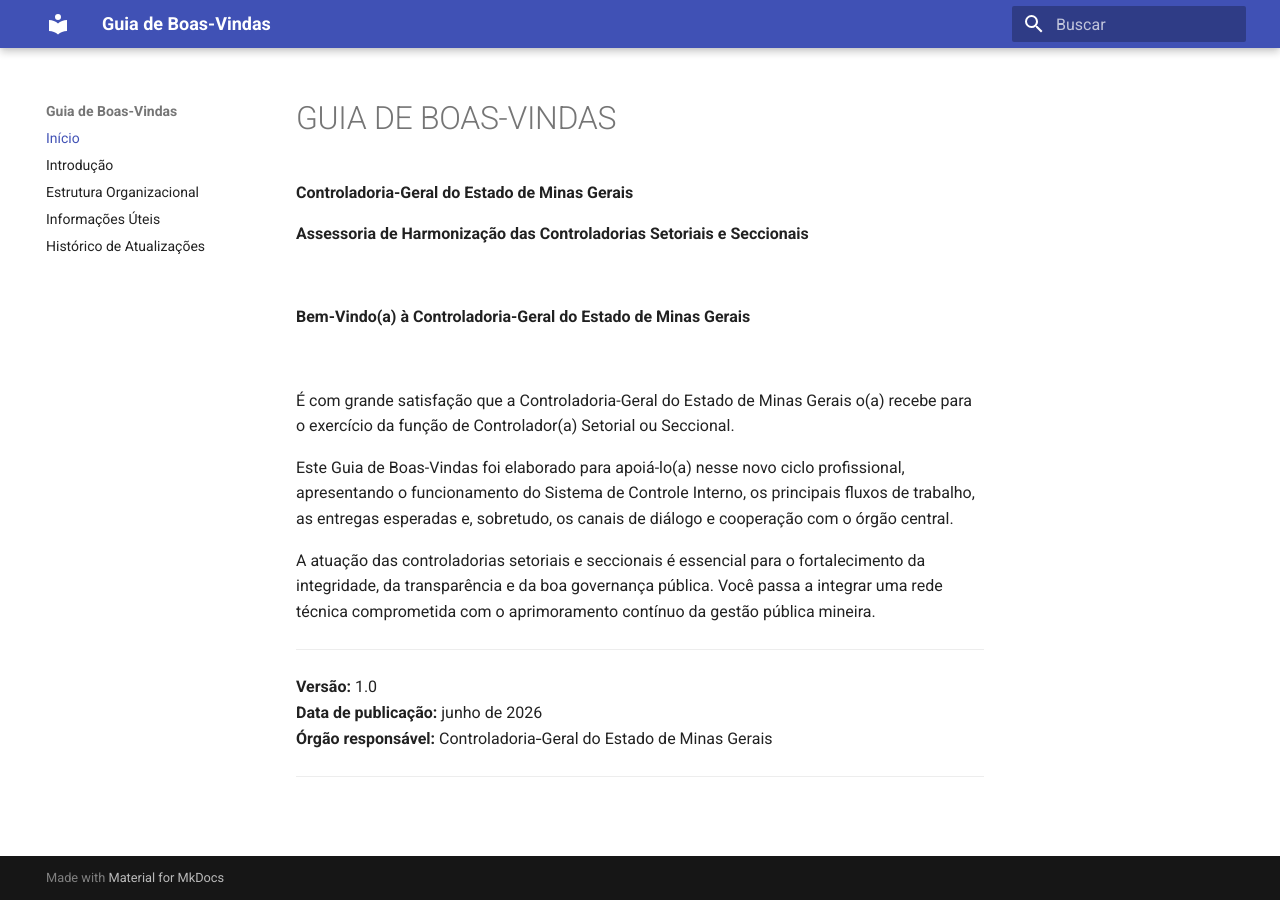
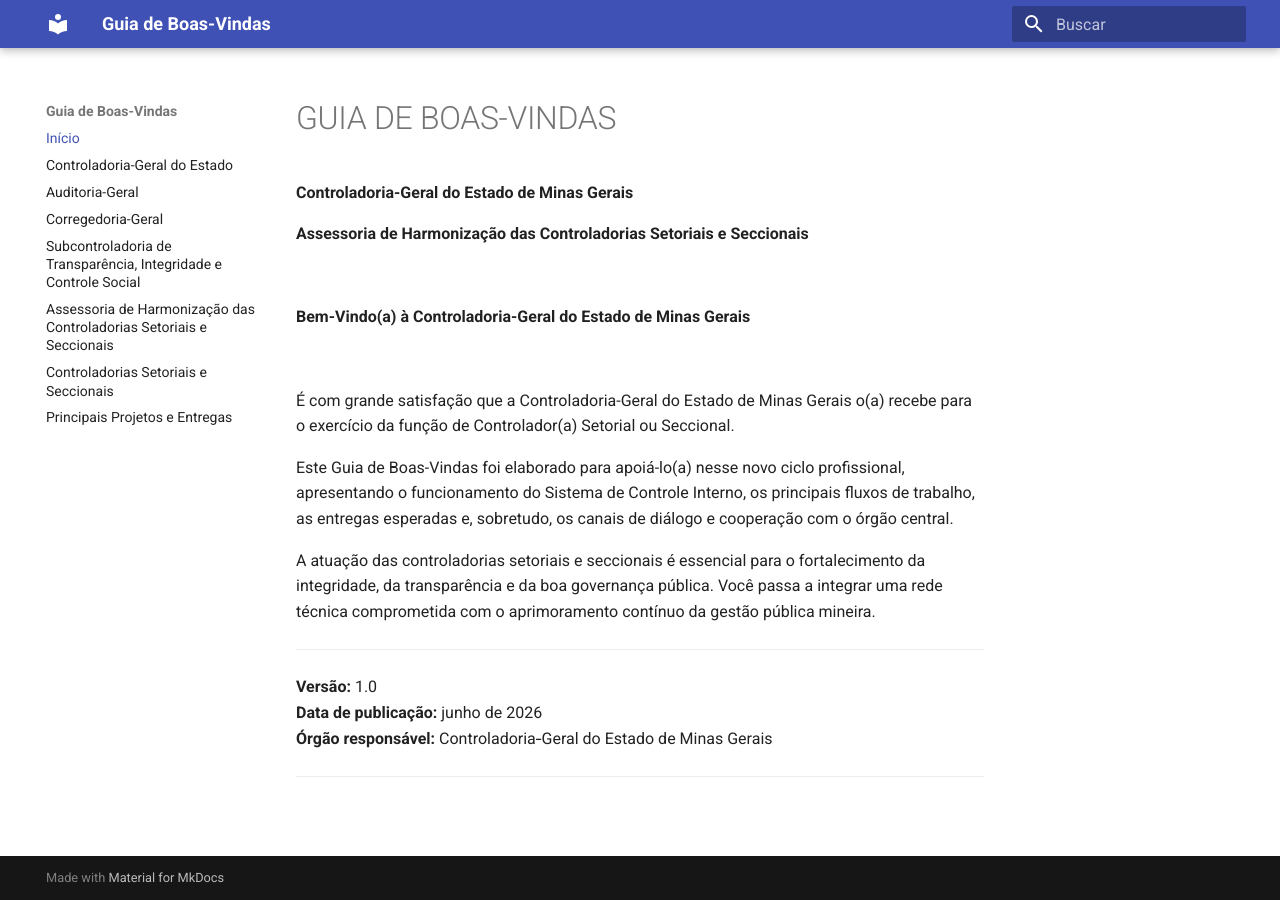
Before and after one commit to CGEMG-AHCS/guia-de-boas-vindas, an MkDocs documentation site: the page built from docs/index.md, in a window 1280 px wide. Built offline with MkDocs 1.6.1 and Material for MkDocs 9.7.7, drawn with Linux system fonts in a browser that asks for light colours.

Commit message:
Update mkdocs.yml

```diff
--- a/mkdocs.yml
+++ b/mkdocs.yml
@@ -10,7 +10,10 @@ theme:
 
 nav:
   - Início: index.md
-  - Introdução: introducao.md
-  - Estrutura Organizacional: estrutura-organizacional.md
-  - Informações Úteis: informacoes-uteis.md
-  - Histórico de Atualizações: historico-de-atualizacoes.md
+  - Controladoria-Geral do Estado: cgemg.md
+  - Auditoria-Geral: auge.md
+  - Corregedoria-Geral: coge.md
+  - Subcontroladoria de Transparência, Integridade e Controle Social: suti.md
+  - Assessoria de Harmonização das Controladorias Setoriais e Seccionais: ahcs.md
+  - Controladorias Setoriais e Seccionais: cset-csec.md
+  - Principais Projetos e Entregas: projetos-entregas.md
```
